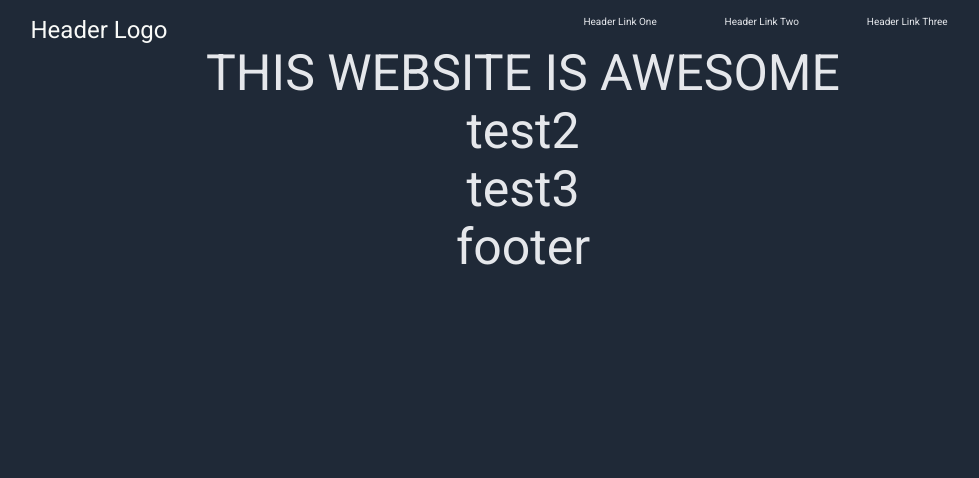
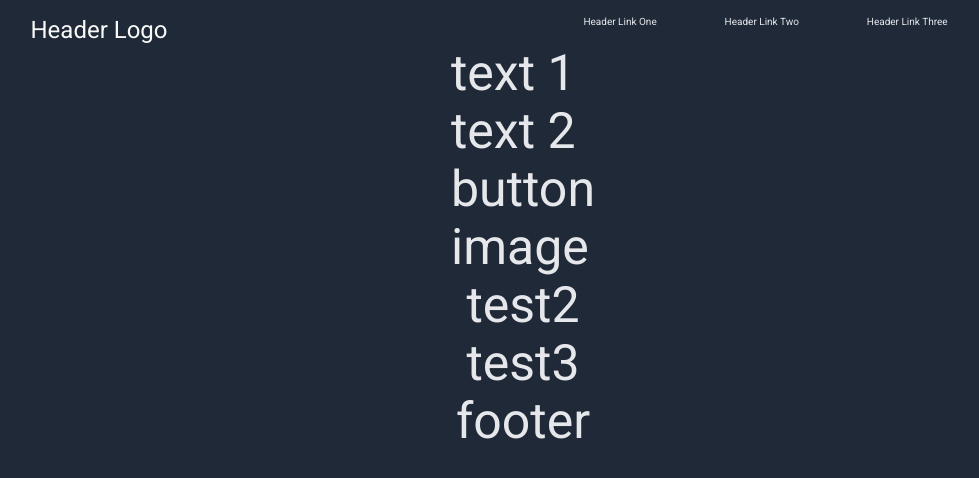
Before and after one commit to magaleo15/landing-page, a plain HTML site: page index.html in a window 1280 px wide. Shown: the whole page, without its empty margins (117-1096 px from the left). Drawn offline with Linux system fonts and the light colour scheme.

Commit message:
created div structure for subsection one

```diff
--- a/index.html
+++ b/index.html
@@ -20,7 +20,14 @@
           <li><a href="#" class="links">Header Link Three</a></li>
       </div>
     <div class="subsections">
-      <div class="subsection one">THIS WEBSITE IS AWESOME</div>
+      <div class="subsection one">
+        <div class="sub-subsection one">
+          <div>text 1</div>
+          <div>text 2</div>
+          <div>button</div>
+        </div>
+        <div>image</div>
+      </div>
       <div class="subsection two">test2</div>
       <div class="subsection three">test3</div>
       <footer class="subsection footer">footer</footer>
```
